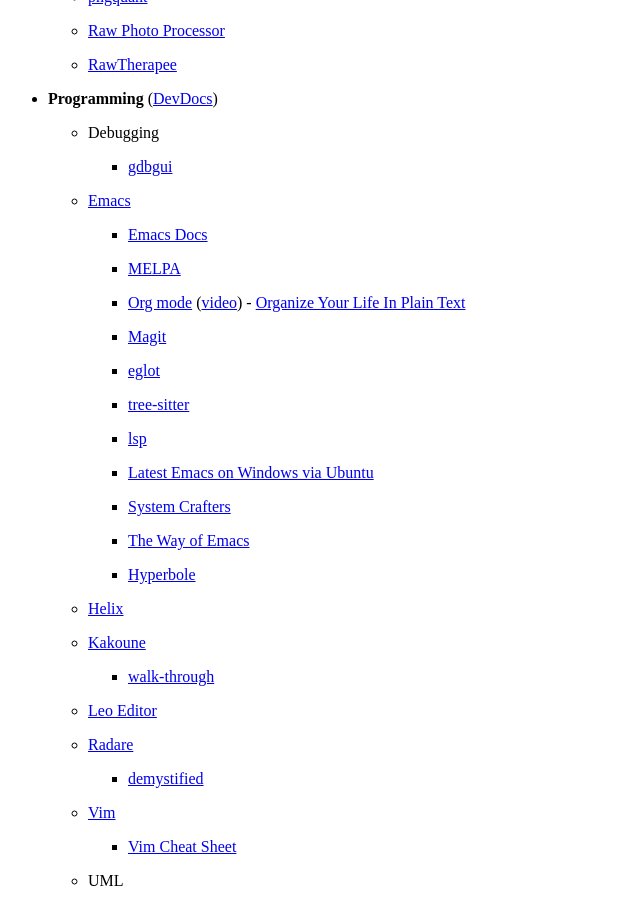
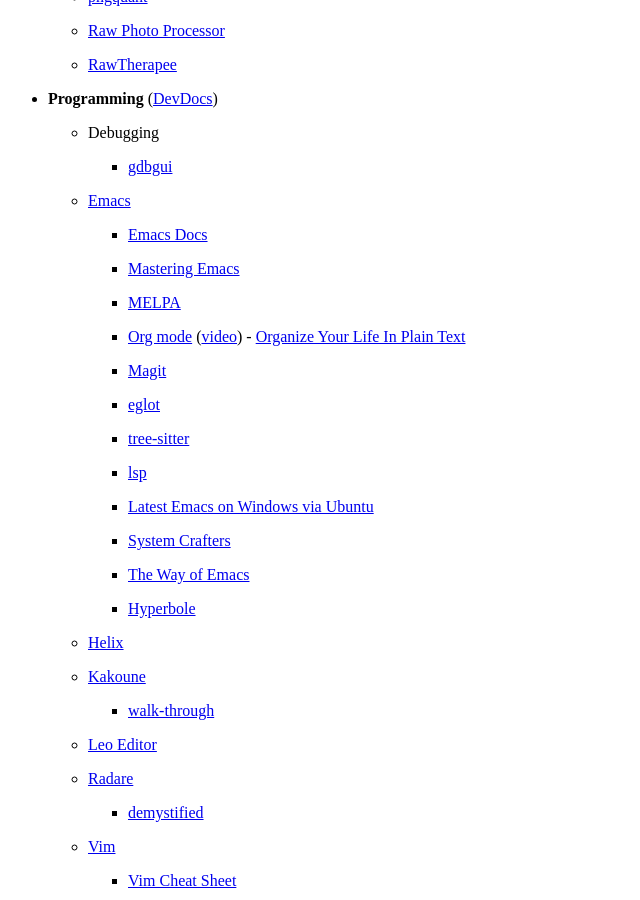
Before and after one commit to wahn/jan_walter_org, a Jekyll site: the page built from links/index.md, in a window 1280 px wide and 900 px high, scrolled down 5871 px. Shown: the whole window, without its empty margins (0-640 px from the left). Built offline with Jekyll 4.4.1, drawn with Linux system fonts in a browser that asks for light colours.

Commit message:
Link to the Mastering Emacs book.

```diff
--- a/links/index.md
+++ b/links/index.md
@@ -385,6 +385,8 @@
     - [Emacs](https://www.gnu.org/software/emacs)
 
         + [Emacs Docs](https://www.emacsdocs.org)
+
+        + [Mastering Emacs](https://www.masteringemacs.org)
 
         + [MELPA](https://melpa.org)
 
```
